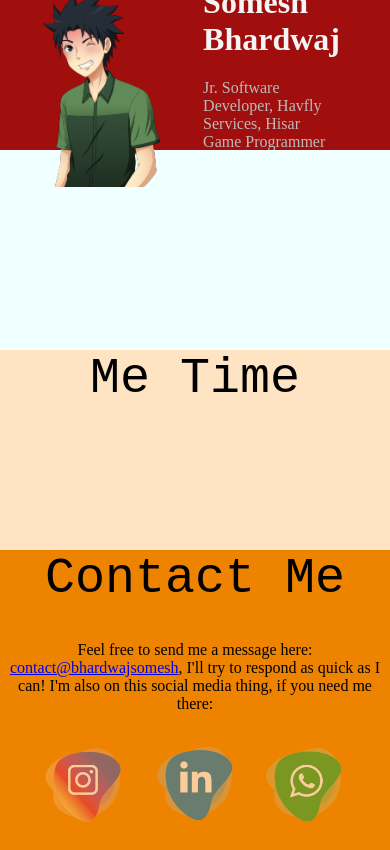
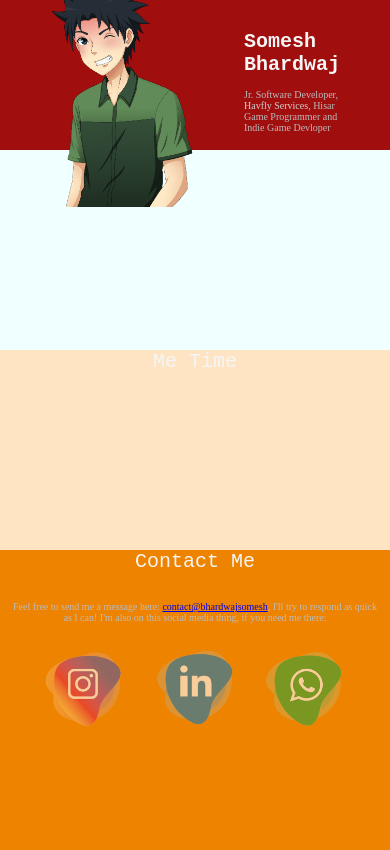
Before and after one commit to someshbhardwaj17/MyPortfolio, a plain HTML site: page index.html in a window 390 px wide. Drawn offline with Linux system fonts and the light colour scheme.

Commit message:
Update heading and social links

```diff
--- a/Styles/index.css
+++ b/Styles/index.css
@@ -35,6 +35,16 @@ body {
     animation-duration: 5s;
     animation-delay: 2s;
   }
+  .title--big-title{
+    font-size: 50px;
+    font: bold;
+    font-family: monospace;
+    color: whitesmoke
+  }
+  .title--small-title{
+    font-size: 30px;
+    color: rgb(187, 187, 187)
+  }
 }
 @media screen and (max-width: 600px) {
   #heading-container {
@@ -48,6 +58,16 @@ body {
   #heading-image {
     width: 100%;
     height: 100%;
+  }
+  .title--big-title{
+    font-size: 20px;
+    font: bold;
+    font-family: monospace;
+    color: whitesmoke
+  }
+  .title--small-title{
+    font-size: 10px;
+    color: rgb(187, 187, 187)
   }
 }
 @media screen and (max-width: 400px) {
@@ -91,8 +111,3 @@ body {
   margin-left: 10px;
   margin-right: 10px;
 }
-.title--big-title{
-  font-size: 50px;
-  font: bold;
-  font-family: monospace;
-}
--- a/index.html
+++ b/index.html
@@ -12,9 +12,9 @@
             <img src="Images/profile.png" alt="Somesh Bhardwaj"id ="heading-image">
         </div>
         <div id="headingdetails-container" style="display: flex;flex-direction: column;">
-            <h1  style="color: whitesmoke">Somesh Bhardwaj</h1>
-			<span style="color: rgb(187, 187, 187);">Jr. Software Developer, Havfly Services, Hisar</span>
-			<span style="color: rgb(187, 187, 187);">Game Programmer and Indie Game Devloper</span>
+            <h1 class="title--big-title">Somesh Bhardwaj</h1>
+			<span class="title--small-title" >Jr. Software Developer, <a style="color: rgb(209, 209, 209); text-decoration: none;" href="https://www.havfly.com/" target="_blank">Havfly Services</a>, Hisar</span>
+			<span class="title--small-title" >Game Programmer and Indie Game Devloper</span>
         </div>
     </div>
 
@@ -29,7 +29,7 @@
 		<span class="title--big-title">Contact Me</span>
 		<br>
 		<div class="section-desc" style="text-align: center; display: flex; flex-direction: column " >
-			<span class="text"><p>Feel free to send me a message here: <a href="mailto:bhardwajsomesh1710@gmail.com?Subject=Hey!" target="_blank">contact@bhardwajsomesh</a>, I'll try to respond as quick as I can! I'm also on this social media thing, if you need me there:</p></span>
+			<span class="title--small-title" style="margin-left: 10px; margin-right: 10px;"><p>Feel free to send me a message here: <a href="mailto:bhardwajsomesh1710@gmail.com?Subject=Hey!" target="_blank">contact@bhardwajsomesh</a>, I'll try to respond as quick as I can! I'm also on this social media thing, if you need me there:</p></span>
 			<!-- SOCIAL LINKS -->
 			<div class="noselect" style="display: flex; align-items: center;">
 				<div id="social-links" style="margin: 10px; display: flex;">
@@ -45,7 +45,7 @@
 
 					</a>
 
-					<a class="social-icon" id="youtube" data-color="#cd201f" data-friendly="Interesting stuff." href="https://www.youtube.com/channel/UCwyrzhBr1VSoxBv1eoaF8BA" target="_blank" style="opacity: 0.6;">
+					<a class="social-icon" id="youtube" data-color="#cd201f" data-friendly="Interesting stuff." href="https://wa.link/2wwnwn" target="_blank" style="opacity: 0.6;">
 						<i class="fa fa-youtube-play"></i>
                         <img src="Images/SocialIcons/WhatsappIcon.png" style="width: 100%;height: 100%;" alt="">
 
```
